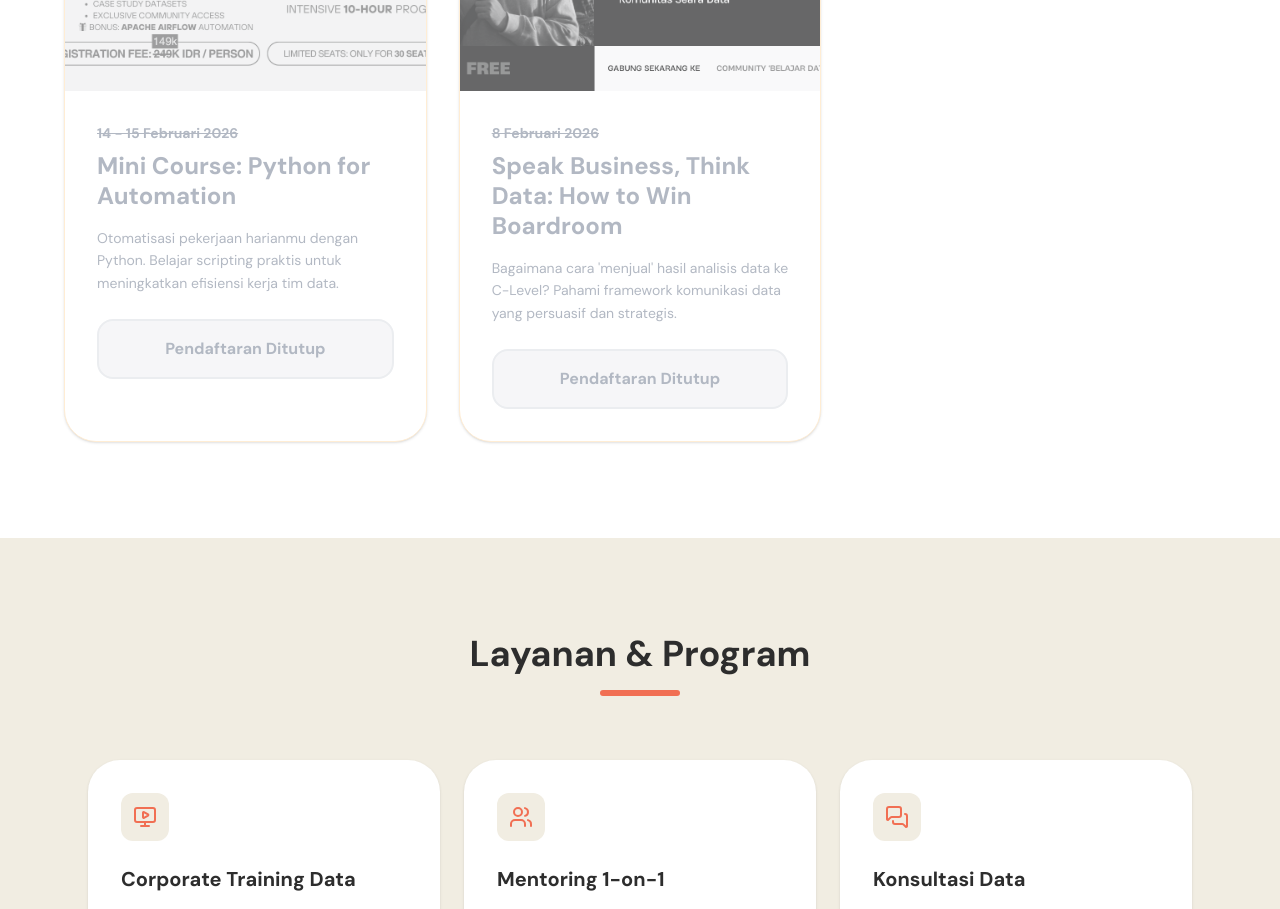
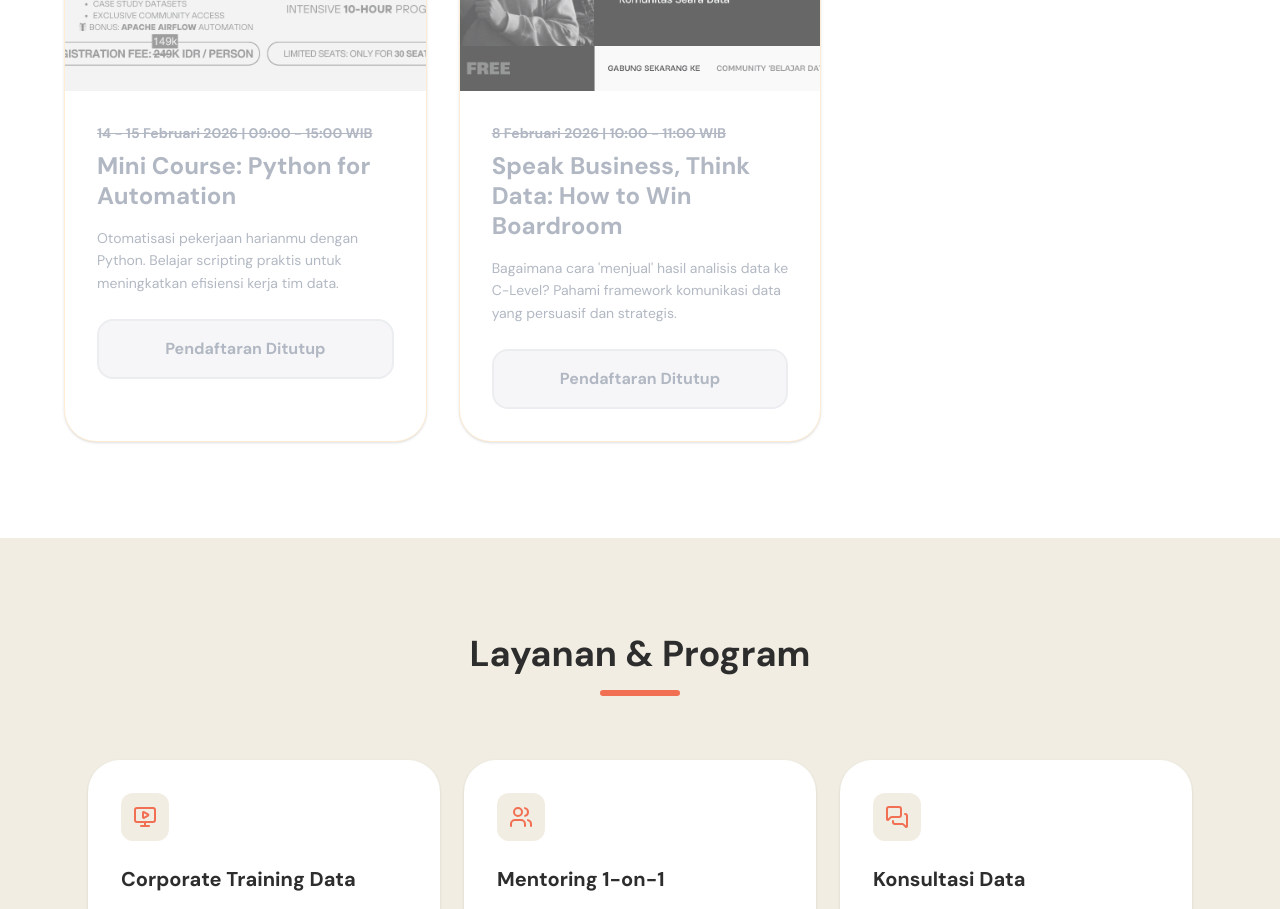
Before and after one commit to dataakmal/searadata, a React (Vite) app: page / in a window 1280 px wide. Shown: the part 2440-3349 px from the top of the page. Built offline with nearby package versions, Linux system fonts and the light colour scheme.

Commit message:
Update waktu di program

```diff
--- a/src/App.tsx
+++ b/src/App.tsx
@@ -249,7 +249,7 @@ export default function App() {
                   badge: "📅 EVENT FINISHED",
                   badgeColor: "bg-gray-500",
                   image: "/python.png",
-                  date: "14 - 15 Februari 2026",
+                  date: "14 - 15 Februari 2026 | 09:00 - 15:00 WIB",
                   title: "Mini Course: Python for Automation",
                   desc: "Otomatisasi pekerjaan harianmu dengan Python. Belajar scripting praktis untuk meningkatkan efisiensi kerja tim data.",
                   link: "https://clicky.id/searadata/pythonforautomation",
@@ -262,7 +262,7 @@ export default function App() {
                   badge: "📅 EVENT FINISHED",
                   badgeColor: "bg-gray-500",
                   image: "/mini-data.png",
-                  date: "8 Februari 2026",
+                  date: "8 Februari 2026 | 10:00 - 11:00 WIB",
                   title: "Speak Business, Think Data: How to Win Boardroom",
                   desc: "Bagaimana cara 'menjual' hasil analisis data ke C-Level? Pahami framework komunikasi data yang persuasif dan strategis.",
                   cta: "Pendaftaran Ditutup",
```
